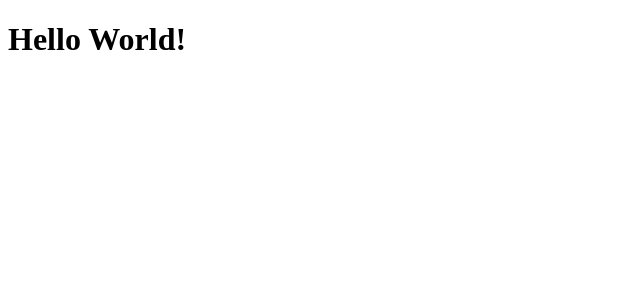
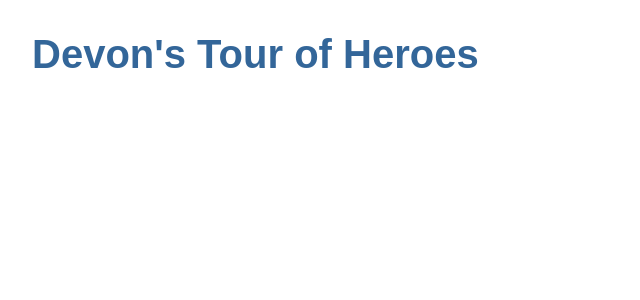
Before and after one commit to devonhg/tour-of-heroes, an Angular app: page / in a window 1280 px wide. Shown: the top 300 px of the page, without its empty margins (0-640 px from the left). Built offline with nearby package versions, Linux system fonts and the light colour scheme.

Commit message:
Getting started on building the hero editor

```diff
--- a/src/app/app.component.html
+++ b/src/app/app.component.html
@@ -1 +1 @@
-<h1>Hello World!</h1>
+<h1>{{title}}</h1>
--- a/src/app/app.component.ts
+++ b/src/app/app.component.ts
@@ -6,5 +6,5 @@
   styleUrls: ['./app.component.css']
 })
 export class AppComponent {
-  title = 'angular-tour-of-heroes';
+  title = 'Devon\'s Tour of Heroes';
 }
--- a/src/styles.css
+++ b/src/styles.css
@@ -1 +1,22 @@
-/* You can add global styles to this file, and also import other style files */
+/* Application-wide Styles */
+h1 {
+    color: #369;
+    font-family: Arial, Helvetica, sans-serif;
+    font-size: 250%;
+  }
+  h2, h3 {
+    color: #444;
+    font-family: Arial, Helvetica, sans-serif;
+    font-weight: lighter;
+  }
+  body {
+    margin: 2em;
+  }
+  body, input[type="text"], button {
+    color: #333;
+    font-family: Cambria, Georgia;
+  }
+  /* everywhere else */
+  * {
+    font-family: Arial, Helvetica, sans-serif;
+  }
```
Also changed, not shown: mynotes.txt.
